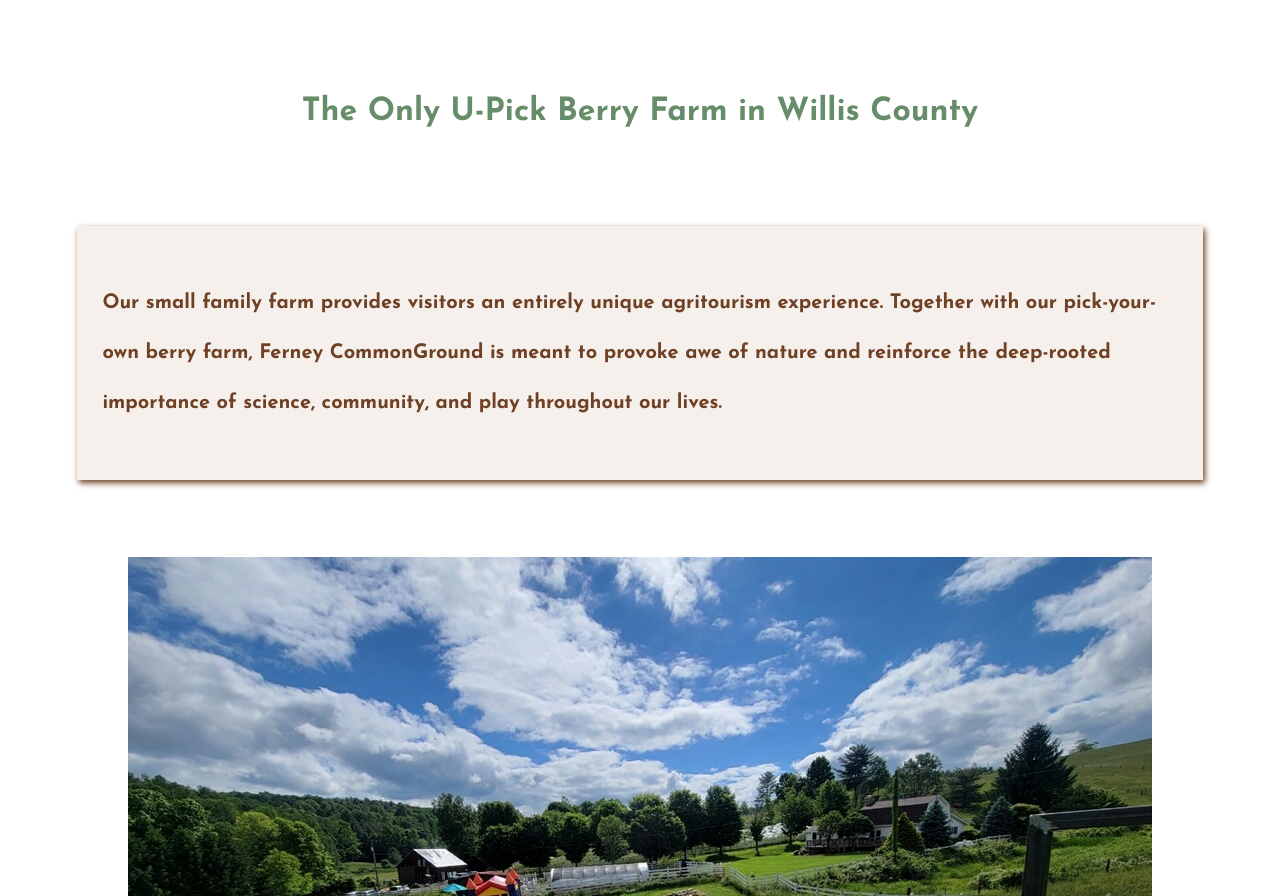
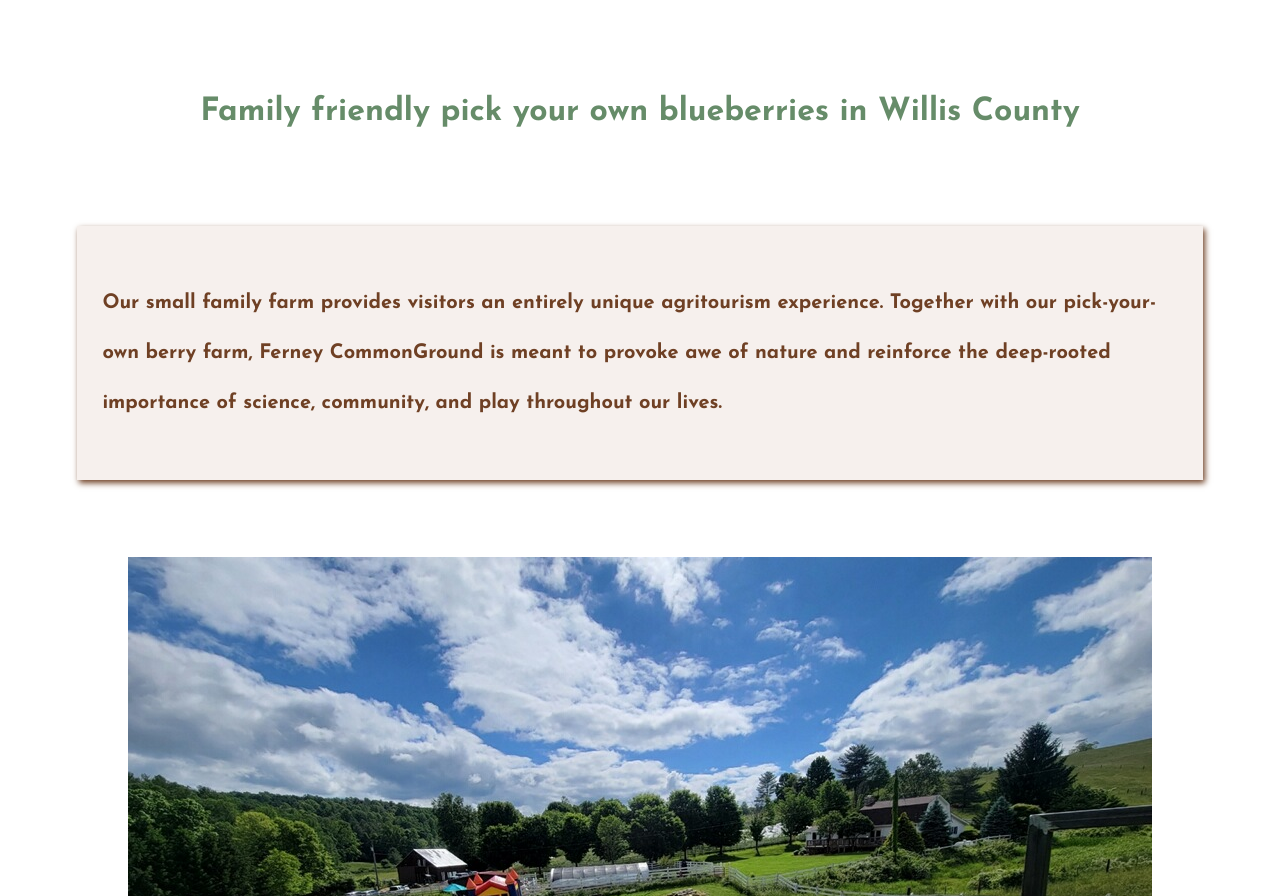
Before and after one commit to PlinytheYounger/ferney_commonGround, a React (Create React App) app: page / in a window 1280 px wide. Shown: the part 873-1769 px from the top of the page. Built offline with nearby package versions, Linux system fonts and the light colour scheme.

Commit message:
updated headline on home page

```diff
--- a/src/Components/Home/HomeContainer.js
+++ b/src/Components/Home/HomeContainer.js
@@ -14,7 +14,7 @@ const HomeContainer = () => {
             <main className="container">
                 <Carousel/>
                 <div className="title-statement">
-                    <h1 >The Only U-Pick Berry Farm in Willis County</h1>
+                    <h1 >Family friendly pick your own blueberries in Willis County</h1>
                     <div className="text-box">
                         <h4>Our small family farm provides visitors an entirely unique agritourism experience. Together with our pick-your-own berry farm, Ferney CommonGround is meant to provoke awe of nature and reinforce the deep-rooted importance of science, community, and play throughout our lives.</h4>
                     </div>
```
